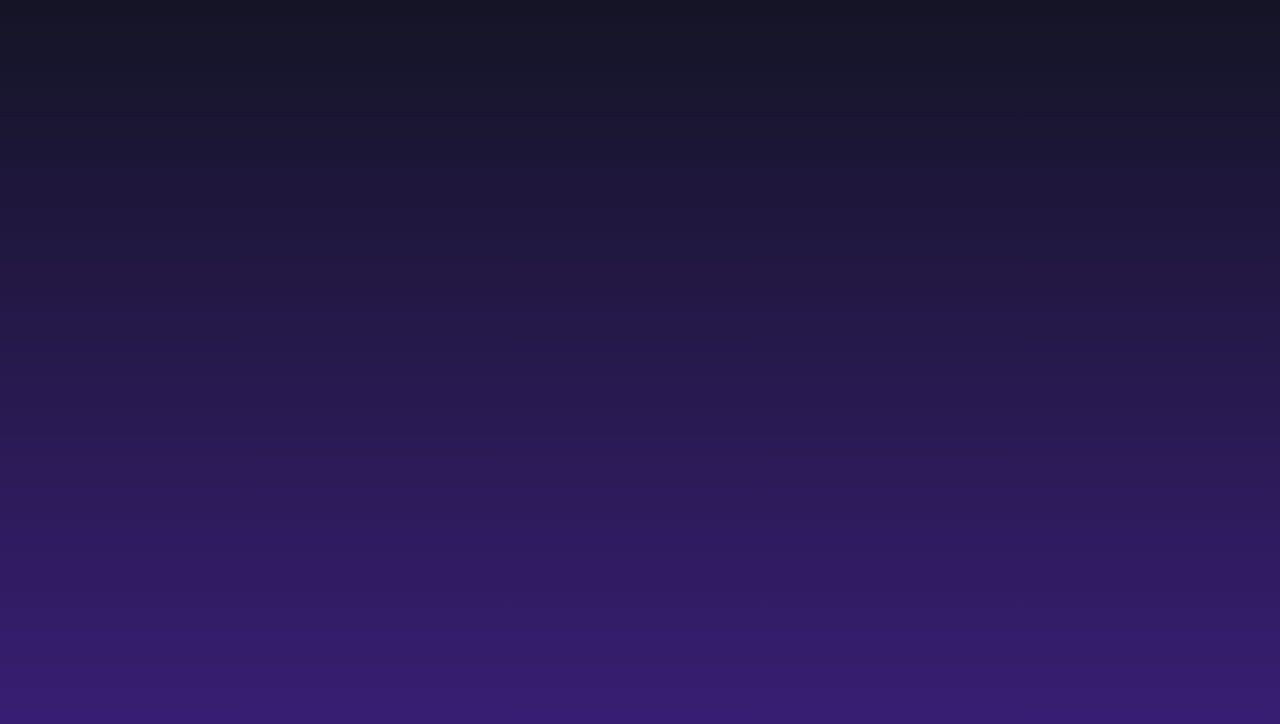
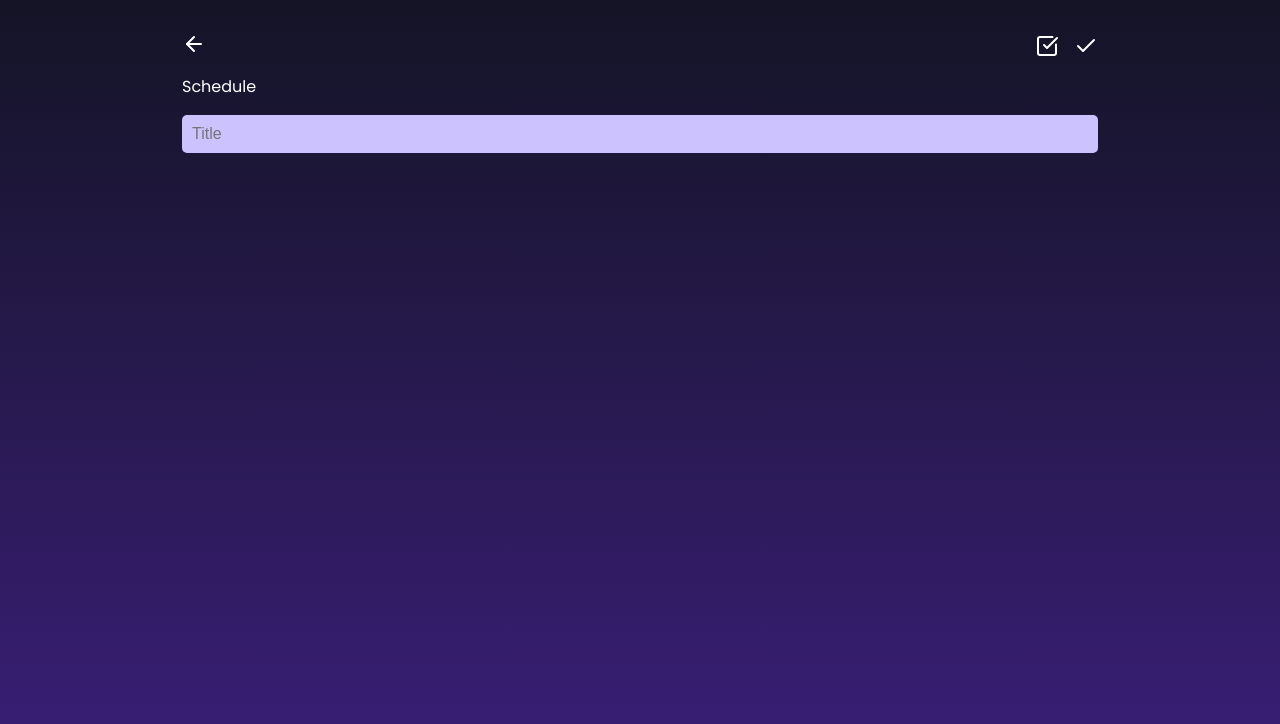
Before and after one commit to jordanogiacomet/on-time-react, a React (Vite) app: page /schedule/new in a window 1280 px wide. Before the commit this address had no page. Shown: the top 724 px of the page. Built offline with nearby package versions, Linux system fonts and the light colour scheme.

Commit message:
WIP - Default Input implementado;

```diff
--- /dev/null
+++ b/src/components/TextInput/index.tsx
@@ -0,0 +1,16 @@
+import React, { Fragment } from 'react';
+import styles from './styles.module.css';
+
+type TextInputProps = {
+  id: string;
+  labelText?: string;
+} & React.ComponentProps<'input'>;
+
+export function TextInput({ id, type, labelText, ...props }: TextInputProps) {
+  return (
+    <Fragment>
+      {labelText && <label htmlFor={id}>{labelText}t</label>}
+      <input className={styles.input} id={id} type={type} {...props} />
+    </Fragment>
+  );
+}
--- /dev/null
+++ b/src/components/TextInput/styles.module.css
@@ -0,0 +1,12 @@
+.input {
+  width: 100%;
+  padding: 1rem;
+  border: none;
+  border-radius: var(--radius);
+  background-color: var(--bg-input);
+  font-size: 1.6rem;
+}
+
+.input::placeholder {
+  font-weight: 500;
+}
--- /dev/null
+++ b/src/pages/ScheduleForm/index.tsx
@@ -0,0 +1,35 @@
+import { ArrowLeft, Check, SquareCheckBig } from 'lucide-react';
+import { RouterLink } from '../../components/RouterLink';
+
+import styles from './styles.module.css';
+import { Fragment } from 'react/jsx-runtime';
+import { Container } from '../../components/Container';
+import { TextInput } from '../../components/TextInput';
+
+export function ScheduleForm() {
+  return (
+    <Fragment>
+      <Container>
+        <div className={styles.scheduleFormContainer}>
+          <header className={styles.formHeader}>
+            <nav className={styles.formNav}>
+              <RouterLink href='/home/' className={styles.menuLink}>
+                <ArrowLeft />
+              </RouterLink>
+              <div className={styles.iconsContainer}>
+                <SquareCheckBig />
+                <Check />
+              </div>
+            </nav>
+          </header>
+          <h2 className={styles.title}>Schedule</h2>
+          <form className={styles.form}>
+            <div className={styles.formRow}>
+              <TextInput id='meuInput' type='text' placeholder='Title' />
+            </div>
+          </form>
+        </div>
+      </Container>
+    </Fragment>
+  );
+}
--- /dev/null
+++ b/src/pages/ScheduleForm/styles.module.css
@@ -0,0 +1,43 @@
+.formNav {
+  display: flex;
+  justify-content: space-between;
+  align-items: center;
+}
+
+.menuLink {
+  color: var(--text-primary);
+}
+
+.iconsContainer {
+  display: flex;
+  flex-direction: row;
+  gap: 15px;
+}
+
+.scheduleFormContainer {
+  display: flex;
+  flex-direction: column;
+  gap: 2rem;
+}
+
+.title {
+  font-size: 1.6rem;
+}
+
+.form {
+  width: 100%;
+  display: flex;
+  align-items: center;
+  justify-content: center;
+  flex-direction: column;
+  gap: 2.4rem;
+}
+
+.formRow {
+  width: 100%;
+  display: flex;
+  align-items: center;
+  justify-content: center;
+  flex-direction: column;
+  gap: 2.4rem;
+}
--- a/src/routers/MainRouter/index.tsx
+++ b/src/routers/MainRouter/index.tsx
@@ -1,6 +1,7 @@
 import { BrowserRouter, Route, Routes } from 'react-router-dom';
 import { Splash } from '../../components/Splash';
 import { Home } from '../../pages/Home';
+import { ScheduleForm } from '../../pages/ScheduleForm';
 
 export function MainRouter() {
   return (
@@ -8,6 +9,7 @@ export function MainRouter() {
       <Routes>
         <Route path='/' element={<Splash />} />
         <Route path='/home/' element={<Home />} />
+        <Route path='/schedule/new' element={<ScheduleForm />} />
       </Routes>
     </BrowserRouter>
   );
--- a/src/styles/theme.css
+++ b/src/styles/theme.css
@@ -12,6 +12,7 @@
   --bg-active: #272430;
   --bg-selected-day: #7e64ff;
   --bg-card-active: #7c3aed;
+  --bg-input: #ccc2fe;
 
   /* Cores primárias */
   --color-primary: #6d28d9; /* roxo escuro */
```
